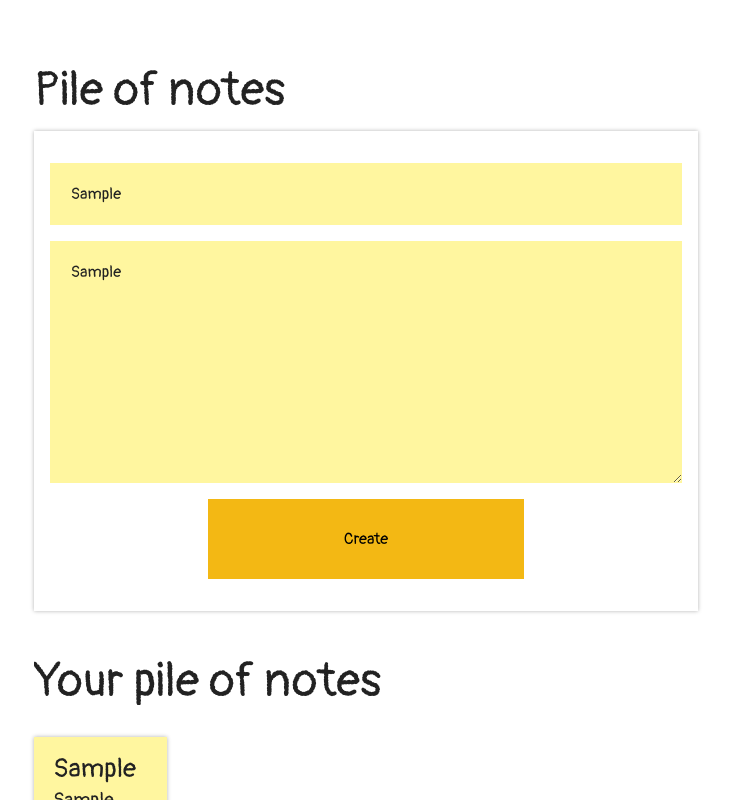
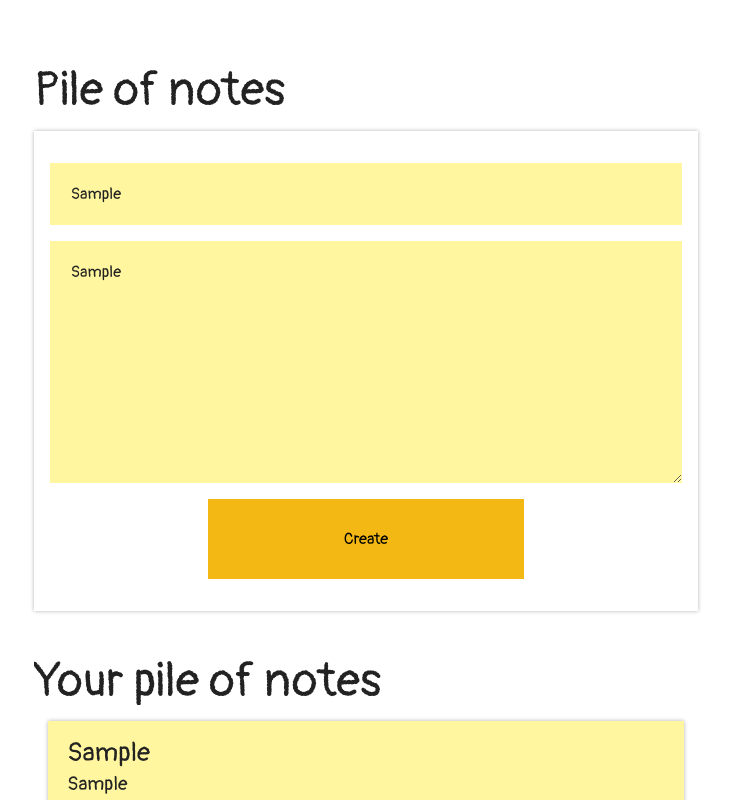
Before and after one commit to GabrielMessiasdaRosa/bloco-de-notas, a Next.js app: page / in a window 1280 px wide. Both pictures are taken after typing "Sample", "Sample" into the empty fields and a click on the button "Create". Shown: the top 800 px of the page, without its empty margins (266-997 px from the left). Built offline with nearby package versions, Linux system fonts and the light colour scheme.

Commit message:
Ajuste de CSS

```diff
--- a/component/NoteCard/noteCard.module.css
+++ b/component/NoteCard/noteCard.module.css
@@ -1,5 +1,5 @@
 .noteCardStyle {
-  width: fit-content;
+  width: 90%;
   height: auto;
   display: flex;
   flex-direction: column;
@@ -9,12 +9,12 @@
   border-radius: 0.5px;
   flex-wrap: wrap;
   box-shadow: 0 0 4px rgba(0, 0, 0, 0.3);
-  margin: 2em 0 0 0;
+  margin:1em auto;
   padding: 1.2em;
 }
 
+
 .noteCardHeaderStyle {
-  max-width: 665px;
   font-size: 1.1em;
   display: flex;
   justify-content: space-between;
@@ -23,13 +23,14 @@
 }
 
 .noteCardTextBoxStyle {
-  height: auto;
+  max-width: 100%;
+  min-height: 2vh;
   display: flex;
-  overflow: hidden;
+
 }
 
 .noteCardTextStyle {
-  max-width: 665px;
+  max-width: 100%;
   margin-top: 8px;
   font-size: 1.2em;
 }
--- a/component/NoteList/notesList.module.css
+++ b/component/NoteList/notesList.module.css
@@ -4,13 +4,14 @@
   flex-grow: 2;
   padding: 1 0 0 0;
   z-index: 1;
-  max-width: fit-content;
+  max-width: 100%;
   min-height: 15vh;
   display: flex;
   flex-direction: column-reverse;
 }
 .noteListItem {
+  max-width: 100%;
   text-align: justify;
-
+  overflow-wrap:break-word;
 
 }
--- a/globalStyles.css
+++ b/globalStyles.css
@@ -51,7 +51,7 @@ code {
   padding: 1em;
 }
 :root {
-  --primaria: #58a4b0;
+  --primaria: #52a4b0;
   --secundaria: #f3b814;
   --secundaria-ativa: #cccccc;
   --fundo: #ffffff;
```
